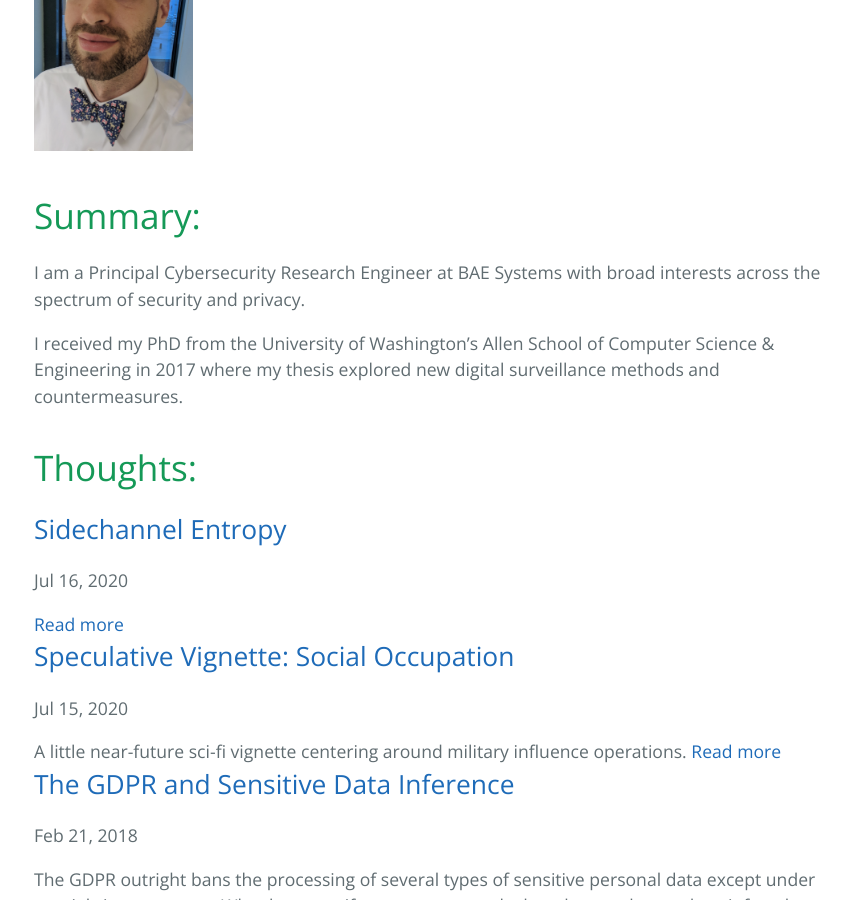
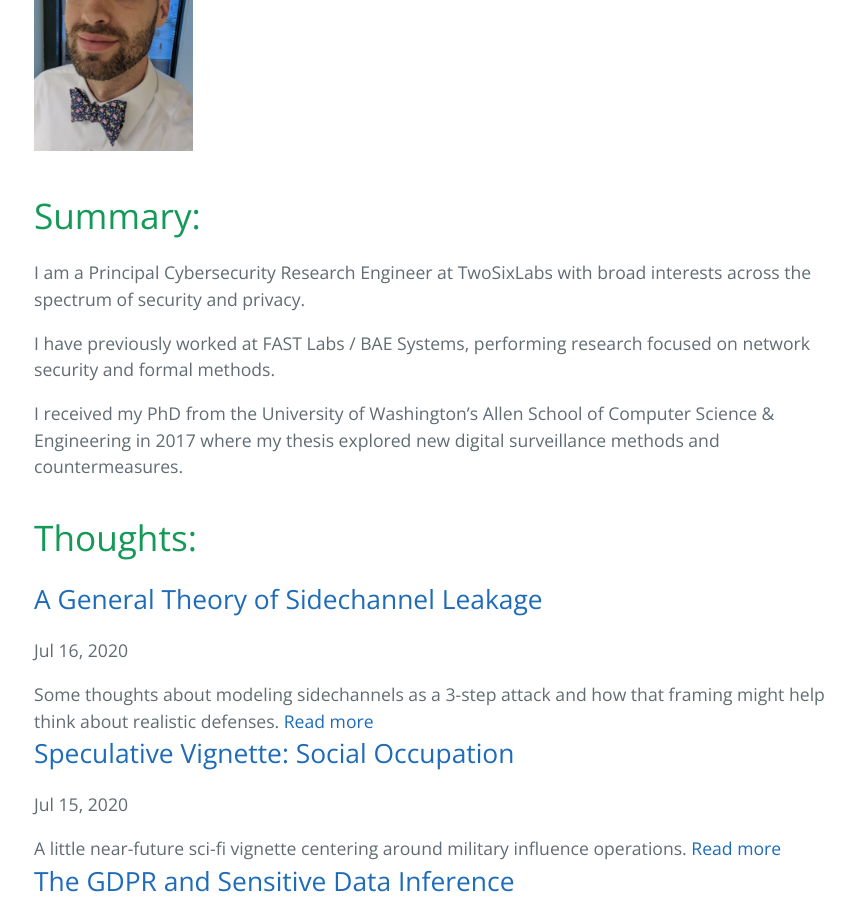
Before and after one commit to plvines/plvines.github.io, a Jekyll site: the page built from index.md, in a window 1280 px wide and 900 px high, scrolled down 520 px. Shown: the whole window, without its empty margins (190-1045 px from the left). Built offline with Jekyll 4.4.1, drawn with Linux system fonts in a browser that asks for light colours.

Commit message:
Updated homepage

```diff
--- a/index.md
+++ b/index.md
@@ -6,9 +6,16 @@ layout: default
 
 # [](#header-1)Summary:
 
-I am a Principal Cybersecurity Research Engineer at BAE Systems with broad interests across the spectrum of security and privacy.
+I am a Principal Cybersecurity Research Engineer at TwoSixLabs with
+broad interests across the spectrum of security and privacy.
 
-I received my PhD from the University of Washington's Allen School of Computer Science & Engineering in 2017 where my thesis explored new digital surveillance methods and countermeasures.
+I have previously worked at FAST Labs / BAE Systems, performing
+research focused on network security and formal methods.
+
+I received my PhD from the University of Washington's Allen School of
+Computer Science & Engineering in 2017 where my thesis explored new
+digital surveillance methods and countermeasures.
+
 
 # [](#header-1)Thoughts:
 
```
Also changed, not shown: _posts/2020-07-16-sidechannel-entropy.md (+4 -3 lines).
